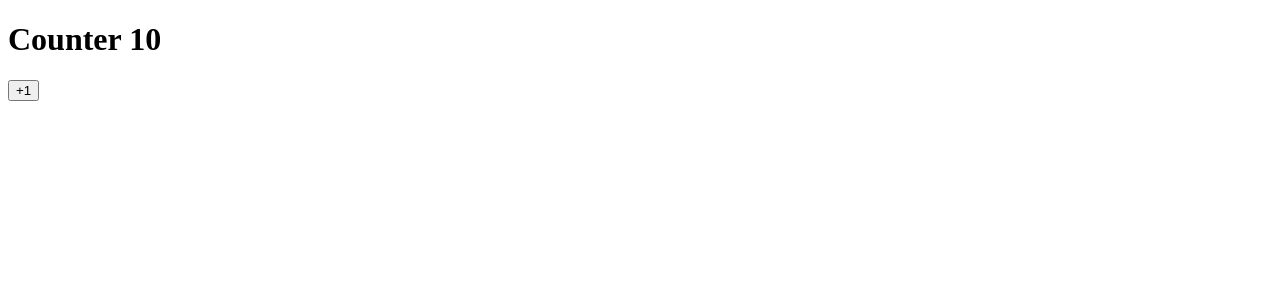
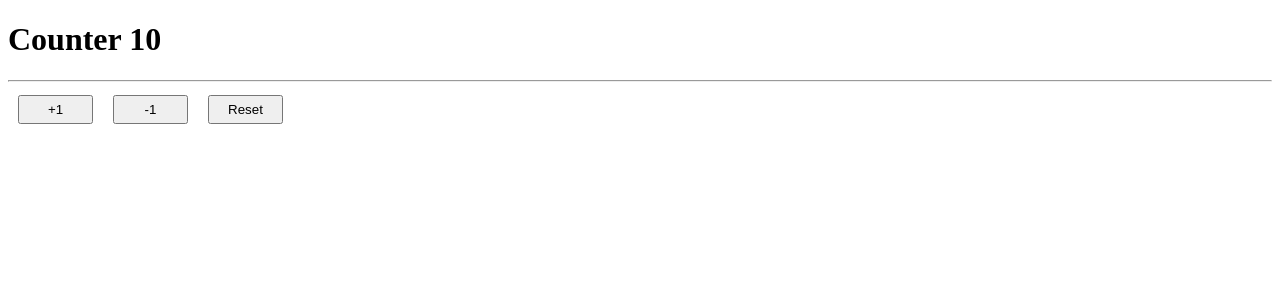
Before and after one commit to relicary/bases, an Angular app: page / in a window 1280 px wide. Shown: the top 300 px of the page. Built offline with nearby package versions, Linux system fonts and the light colour scheme.

Commit message:
CounterPage compoenent: styles and content splitted

```diff
--- /dev/null
+++ b/src/app/pages/counter/counter-page.component.css
@@ -0,0 +1,5 @@
+button {
+  padding: 5px;
+  margin: 5px 10px;
+  width: 75px
+}
--- /dev/null
+++ b/src/app/pages/counter/counter-page.component.html
@@ -0,0 +1,5 @@
+<h1>Counter {{ this.counter }}</h1>
+<hr>
+<button (click)="increaseBy(1)">+1</button>
+<button (click)="decreaseBy(1)">-1</button>
+<button (click)="reset()">Reset</button>
--- a/src/app/pages/counter/counter-page.component.ts
+++ b/src/app/pages/counter/counter-page.component.ts
@@ -1,10 +1,8 @@
 import { Component } from "@angular/core";
 
 @Component({
-  template: `
-    <h1>Counter {{ this.counter }}</h1>
-    <button (click)="increaseBy(1)">+1</button>
-  `
+  templateUrl: './counter-page.component.html',
+  styleUrl: './counter-page.component.css',
 })
 export class CounterPageComponent {
 
@@ -14,4 +12,12 @@ export class CounterPageComponent {
     this.counter += value;
   }
 
+  decreaseBy(value: number): void {
+    this.counter -= value;
+  }
+
+  reset(): void {
+    this.counter = 10;
+  }
+
 }
```
